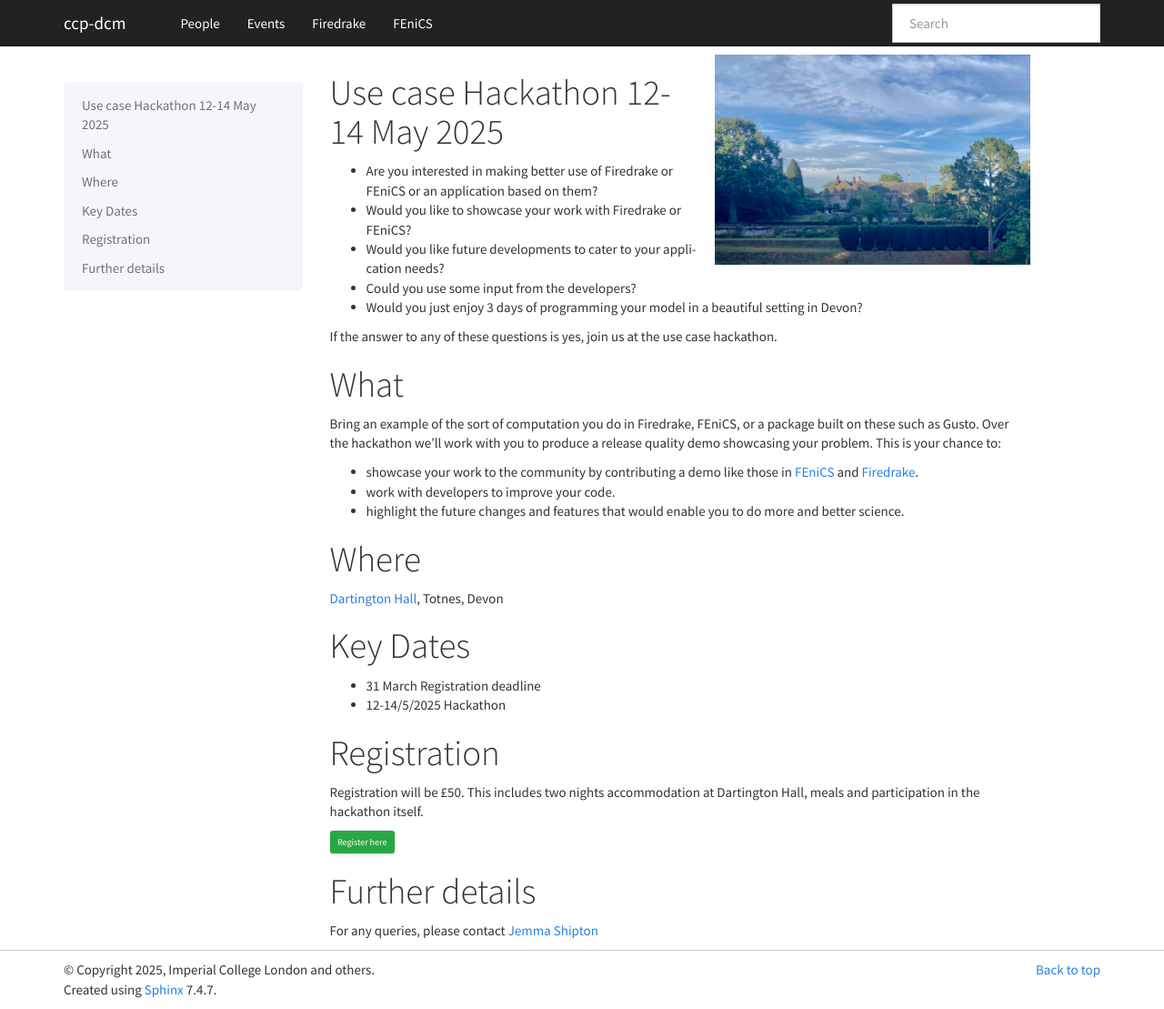
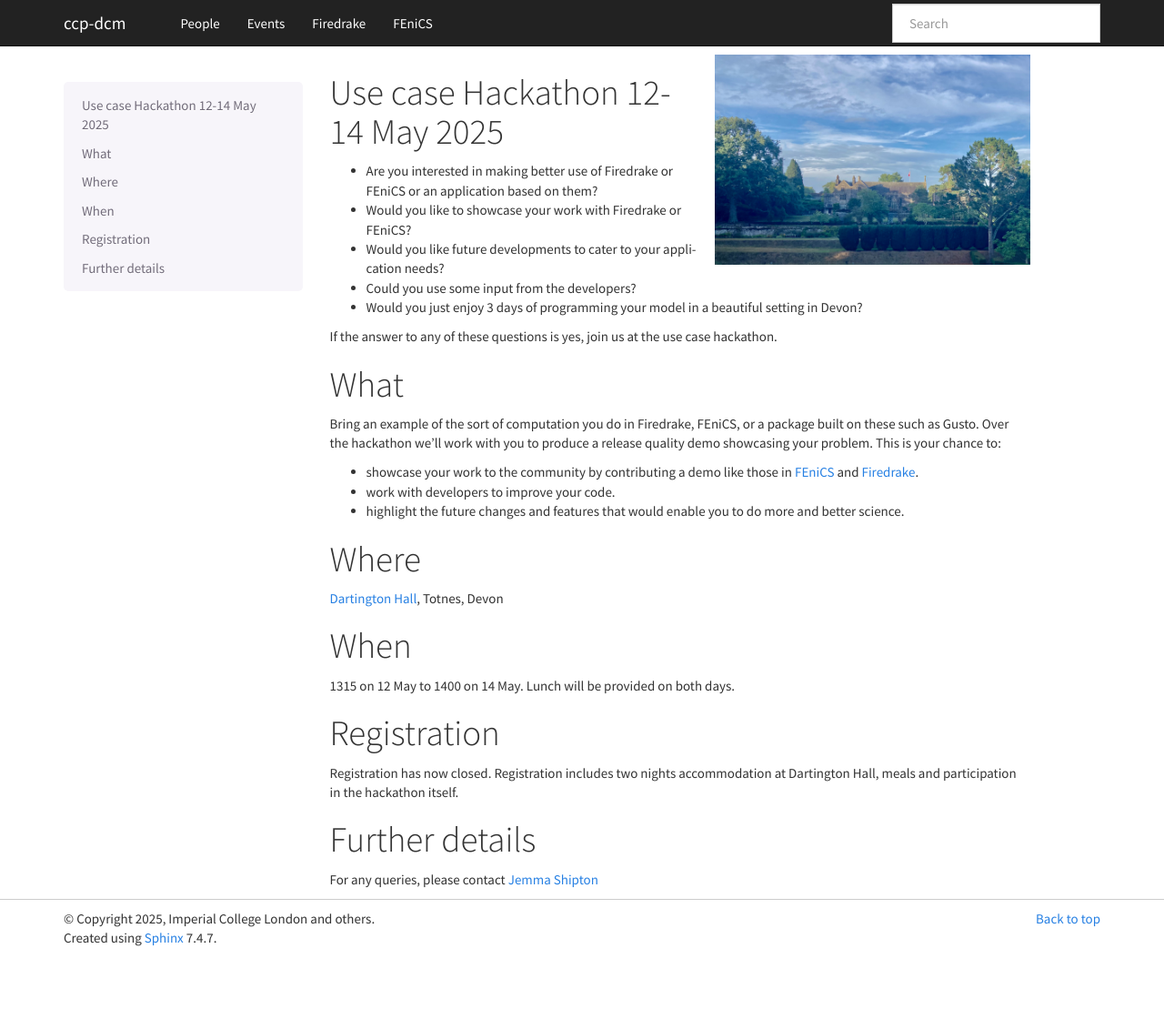
Before and after one commit to ccp-dcm/ccp-dcm.github.io, a Sphinx documentation site: the page built from source/exeter_hackathon.rst, in a window 1280 px wide and 1109 px high. Shown: the whole window at 91% size. Built offline with Sphinx 7.4.7, drawn with Linux system fonts in a browser that asks for light colours.

Commit message:
hackathon dates

```diff
--- a/source/exeter_hackathon.rst
+++ b/source/exeter_hackathon.rst
@@ -41,22 +41,16 @@ Where
 
 `Dartington Hall <https://www.dartington.org/visit/>`__, Totnes, Devon
 
-Key Dates
----------
-* 31 March Registration deadline
-* 12-14/5/2025 Hackathon
+When
+----
+
+1315 on 12 May to 1400 on 14 May. Lunch will be provided on both days.
 
 Registration
 ------------
 
-Registration will be £50. This includes two nights accommodation at
+Registration has now closed. Registration includes two nights accommodation at
 Dartington Hall, meals and participation in the hackathon itself.
-
-.. button-link:: https://store.exeter.ac.uk/conferences-and-events/faculty-of-environment-science-and-economy/mathematics-and-statistics/firedrake-fenics-use-case-hackathon
-  :color: success
-  :shadow:
-
-  Register here
 
 Further details
 ---------------
```
